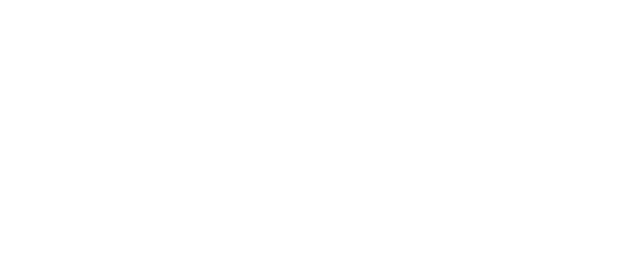
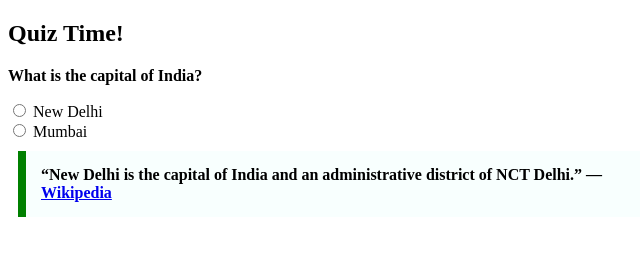
Before and after one commit to acciojob/trivia-akshay-warkari, a website: page main.html in a window 1280 px wide. Shown: the whole page, without its empty margins (0-640 px from the left). Drawn offline with Linux system fonts and the light colour scheme.

Commit message:
created a submission

```diff
--- a/main.html
+++ b/main.html
@@ -5,9 +5,29 @@
 <head>
 	<link rel="stylesheet" href="styles.css">
 </head>
+	<style>
+		.quote-box {
+      max-width: 600px;
+      margin: 10px;
+      padding: 15px;
+      border-left: 8px solid green;
+      background-color: #f8fffe;
+      font-weight: bold;
+	</style>
 
 <body>
 	<!-- the entire body must be written by student -->
+	<h2>Quiz Time!</h2>
+  <form>
+    <p><strong>What is the capital of India?</strong></p>
+    <label><input type="radio" name="capital" value="newdelhi"> New Delhi</label><br>
+    <label><input type="radio" name="capital" value="mumbai"> Mumbai</label>
+  </form>
+
+  <blockquote class="quote-box">
+    “New Delhi is the capital of India and an administrative district of NCT Delhi.”
+    — <a href="https://en.wikipedia.org/wiki/New_Delhi" target="_blank">Wikipedia</a>
+  </blockquote>
     <script type="text/javascript" src="./script.js">
 </script>
 
```
Also changed, not shown: styles.css (line endings or trailing spaces).
